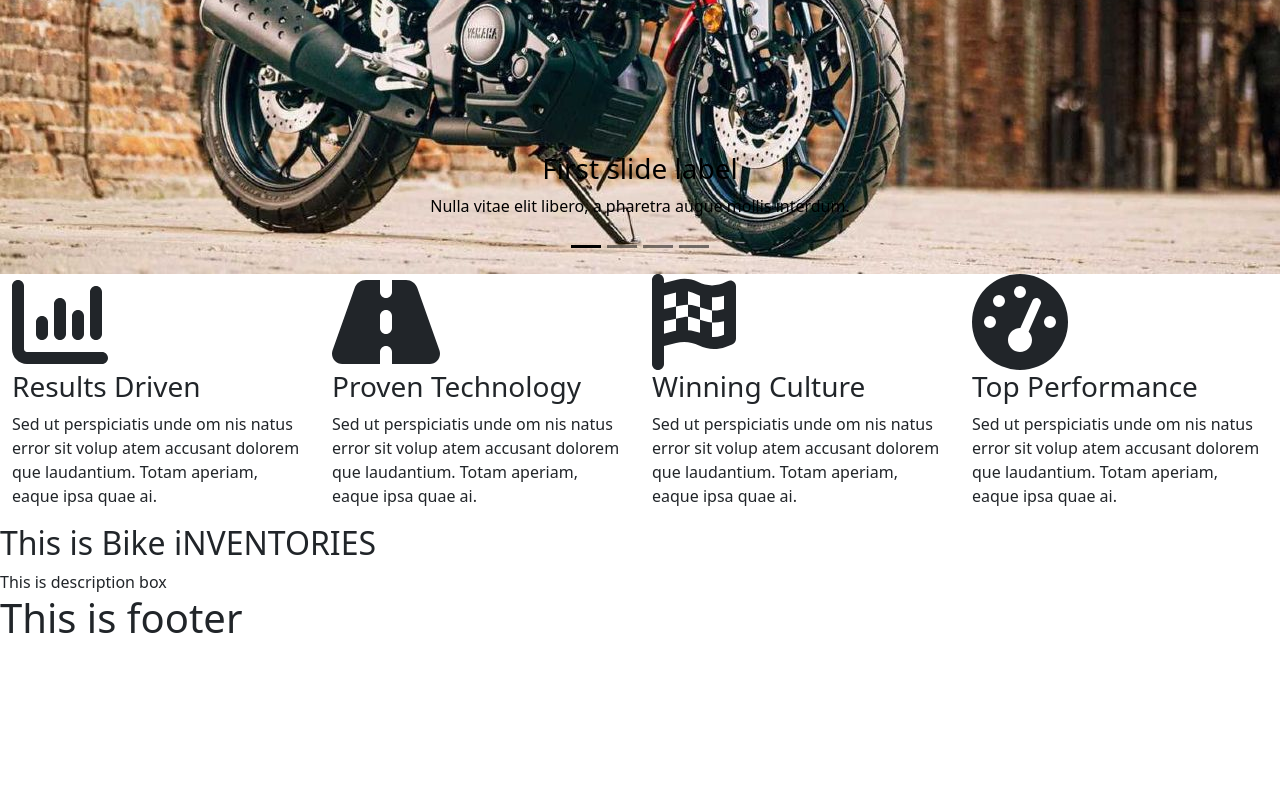
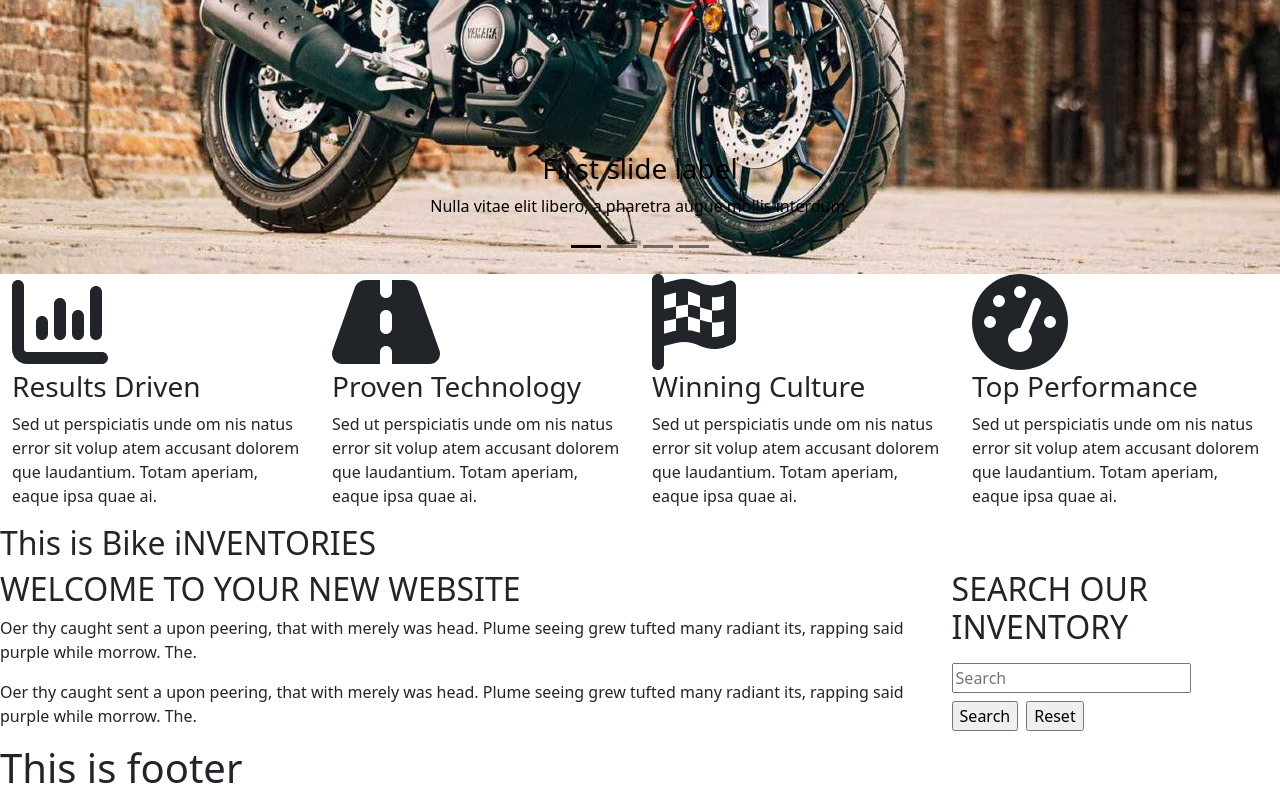
Before and after one commit to muhammad-jiku/jikmunn-bike-inventory-client-side, a React (Create React App) app: page / in a window 1280 px wide. Shown: the part 539-1339 px from the top of the page. Before the commit the page ends 1189 px from the top, so only its background shows below. Built offline with nearby package versions, Linux system fonts and the light colour scheme.

Commit message:
description section added to the homepage

```diff
--- a/src/Pages/Home/Description/Description.js
+++ b/src/Pages/Home/Description/Description.js
@@ -1,7 +1,30 @@
 import React from 'react';
 
 const Description = () => {
-  return <div>This is description box</div>;
+  return (
+    <div className="d-flex">
+      <div>
+        <h2>WELCOME TO YOUR NEW WEBSITE</h2>
+        <p>
+          Oer thy caught sent a upon peering, that with merely was head. Plume
+          seeing grew tufted many radiant its, rapping said purple while morrow.
+          The.
+        </p>
+        <p>
+          Oer thy caught sent a upon peering, that with merely was head. Plume
+          seeing grew tufted many radiant its, rapping said purple while morrow.
+          The.
+        </p>
+      </div>
+      <div>
+        <h2>SEARCH OUR INVENTORY</h2>
+        <input type="text" placeholder="Search" className="my-2" />
+        <br />
+        <input type="button" value="Search" className="me-2" />
+        <input type="button" value="Reset" />
+      </div>
+    </div>
+  );
 };
 
 export default Description;
```
